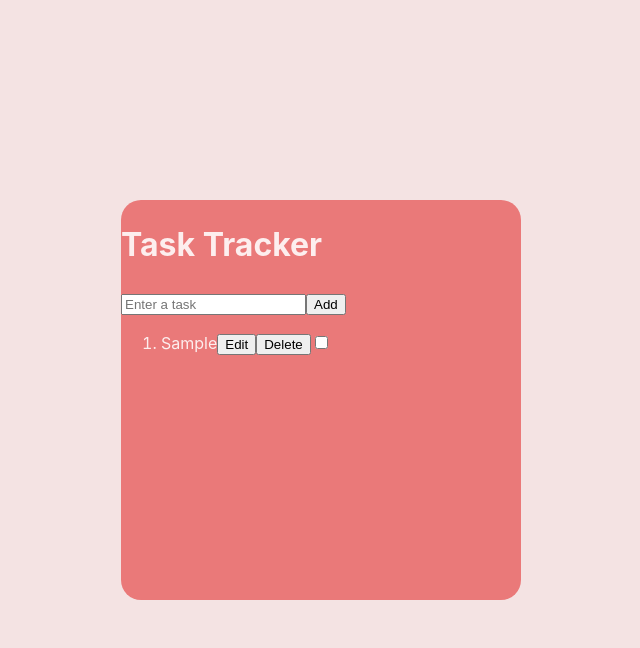
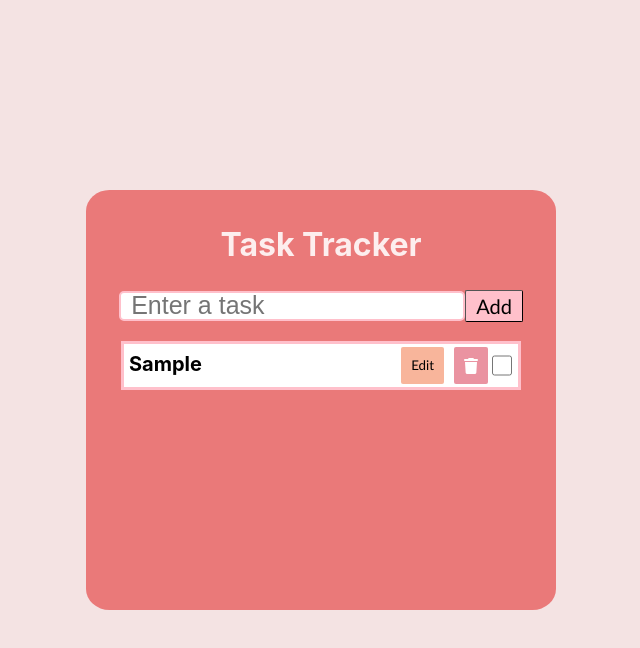
Before and after one commit to MegumiOhara/Task-Tracker-React, a React (Vite) app in the folder task-app/: page / in a window 1280 px wide. Both pictures are taken after typing "Sample" into the empty fields and a click on the button "Add". Shown: the top 648 px of the page, without its empty margins (319-959 px from the left). Built offline with nearby package versions, Linux system fonts and the light colour scheme.

Commit message:
finished styling main box.

```diff
--- a/task-app/index.html
+++ b/task-app/index.html
@@ -3,7 +3,8 @@
   <head>
     <meta charset="UTF-8" />
     <meta name="viewport" content="width=device-width, initial-scale=1.0" />
-    <title>Vite + React</title>
+    <script src="https://kit.fontawesome.com/454aa3a876.js" crossorigin="anonymous"></script>
+    <title>Tracker App</title>
   </head>
   <body>
     <div id="root"></div>
--- a/task-app/src/Components/ToDoList.jsx
+++ b/task-app/src/Components/ToDoList.jsx
@@ -53,8 +53,9 @@ function doneTask(index){
     <div className="main">
     <div className="track-list">
         <h1>Task Tracker</h1>
-        <div>
+        <div className="track-box">
             <input
+                className="track-input"
                 type="text"
                 placeholder="Enter a task"
                 value={newTask}
@@ -77,7 +78,7 @@ function doneTask(index){
                     <button
                         className="delete-button"
                         onClick={() => deleteTask(index)}>
-                        Delete
+                        <i class="fa-solid fa-trash"></i>
                     </button>
                     <input
                         className="complete"
--- a/task-app/src/index.css
+++ b/task-app/src/index.css
@@ -25,9 +25,95 @@ body {
 .track-list{
   display: flex;
   flex-direction: column;
-  max-width: 500px;
-  width: 400px;
-  height: 400px;
+  align-items: center;
+  max-width: 600px;
+  width: 450px;
+  min-height: 400px;
+  margin: 0 auto;
   background-color: rgb(234, 121, 121);
   border-radius: 5%;
+  padding: 10px;
 }
+h1{
+  text-align: center;
+}
+.track-box{
+  max-width: 600px;
+  width: 400px;
+  height: 30px;
+  margin: 0 auto;
+  display: flex;
+  justify-content: center;
+}
+ol{
+  padding: 0;
+  font-size: 20px;
+  font-weight: bold;
+  max-width: 600px;
+  width: 400px;
+  color: black;
+  margin-bottom: 10px;
+  border-radius: 5px;
+  display: flex;
+  flex-direction: column;
+
+}
+li{
+  border: pink solid;
+  padding: 3px;
+  display: flex;
+  margin-bottom: 10px;
+  background: white;
+
+}
+.text{
+  flex: 1;
+  padding: 2px;
+}
+button{
+  border-radius: 2px;
+  background-color: rgb(250, 245, 238);
+  border-width: 1px;
+  padding: 9px 10px;
+  cursor: pointer;
+  transition: background-color 0.5 ease;
+  font-family:'Gill Sans', 'Gill Sans MT', Calibri, 'Trebuchet MS', sans-serif
+}
+.add-button{
+  background-color: pink;
+  font-size: 20px;
+  align-self: center;
+  padding: 3px 10px;
+
+}
+.add-button:hover{
+  background-color: rgba(255, 60, 89, 0.957);
+  color: white;
+}
+.delete-button{
+  background-color: rgb(234, 147, 161);
+  color: white;
+  border: none;
+  font-size: 16px;
+  margin-left: 10px;
+}
+.delete-button:hover{
+  background-color: rgb(240, 116, 136);
+}
+.edit-button{
+  background-color: rgb(248, 181, 155);
+  border: none;
+}
+.edit-button:hover{
+  background-color: blanchedalmond;
+}
+input[type="text"]{
+font-size: 25px;
+padding: 10px;
+border: 2px solid pink;
+border-radius: 5px;
+color: black;
+}
+.complete{
+  width: 20px;
+}
```
